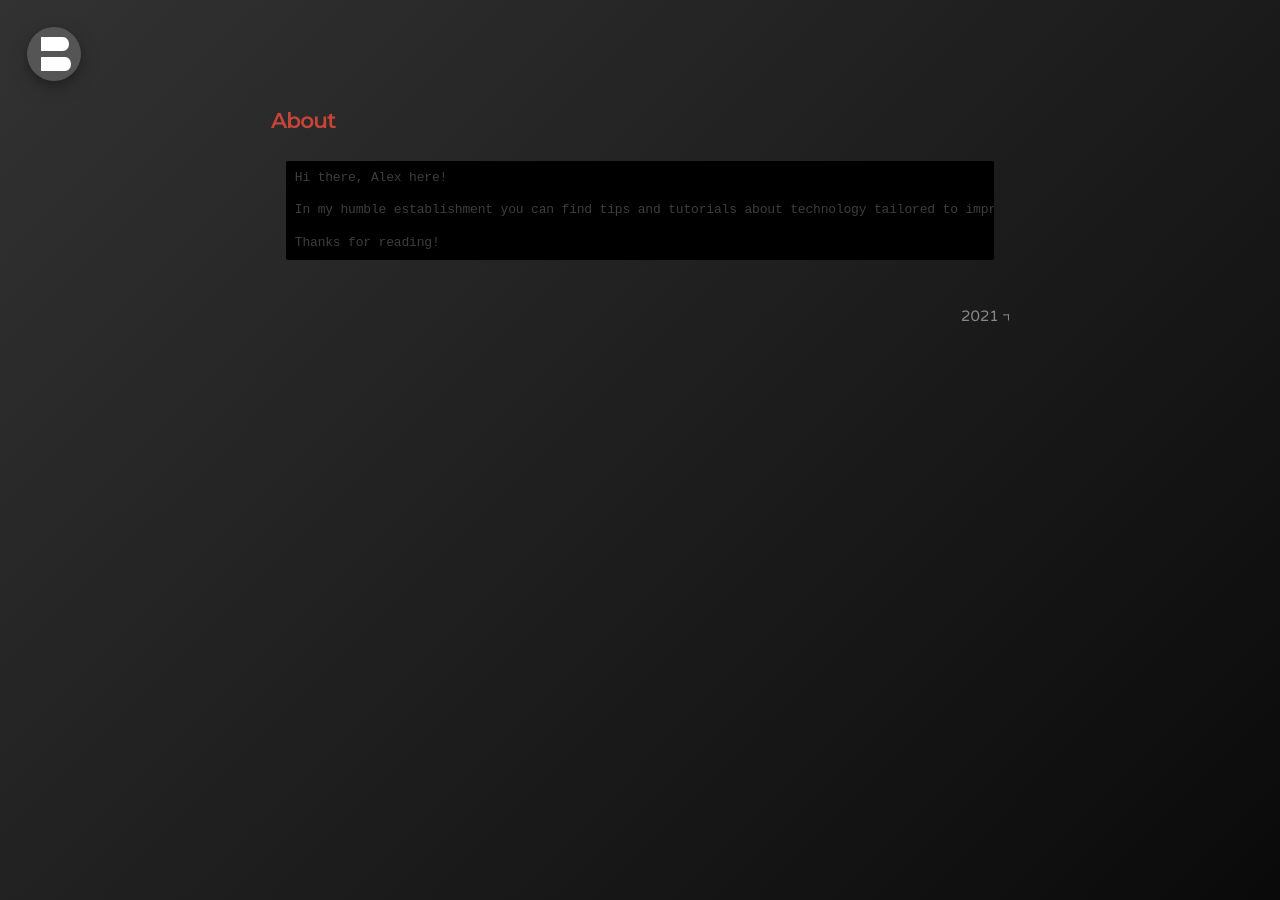
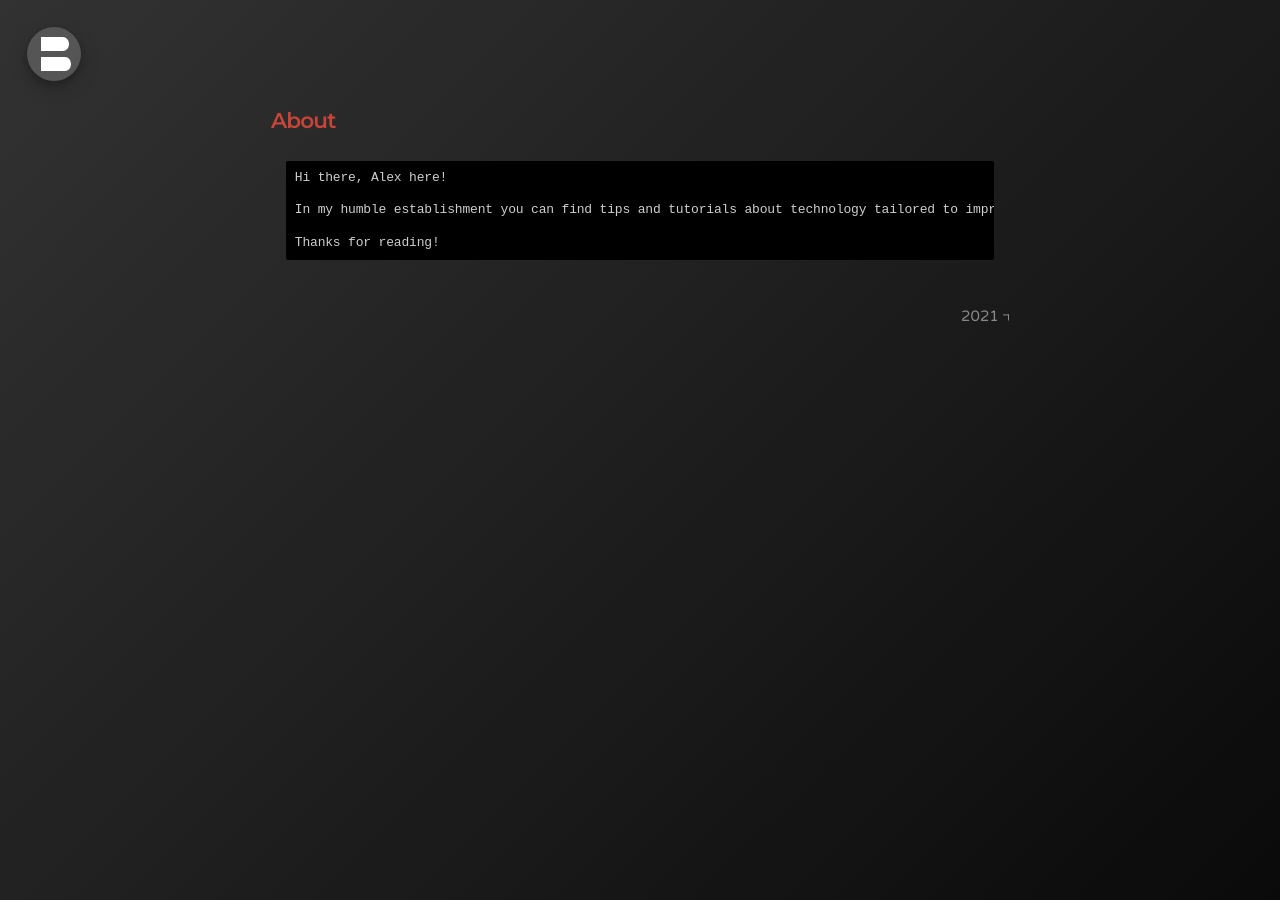
Before and after one commit to bonina/bonina.github.io, a Jekyll site: the page built from about.md, in a window 1280 px wide. Built offline with Jekyll 4.4.1, drawn with Linux system fonts in a browser that asks for light colours.

Commit message:
Update _message.scss

```diff
--- a/_sass/_message.scss
+++ b/_sass/_message.scss
@@ -5,7 +5,7 @@
 
 .message {
   padding: 0.5rem;
-  color: #3d3d3d;
+  color: #cecece;
   background-color: #000000;
   //overflow-wrap: break-word;
   //word-break: break-word; //break-all;
```
